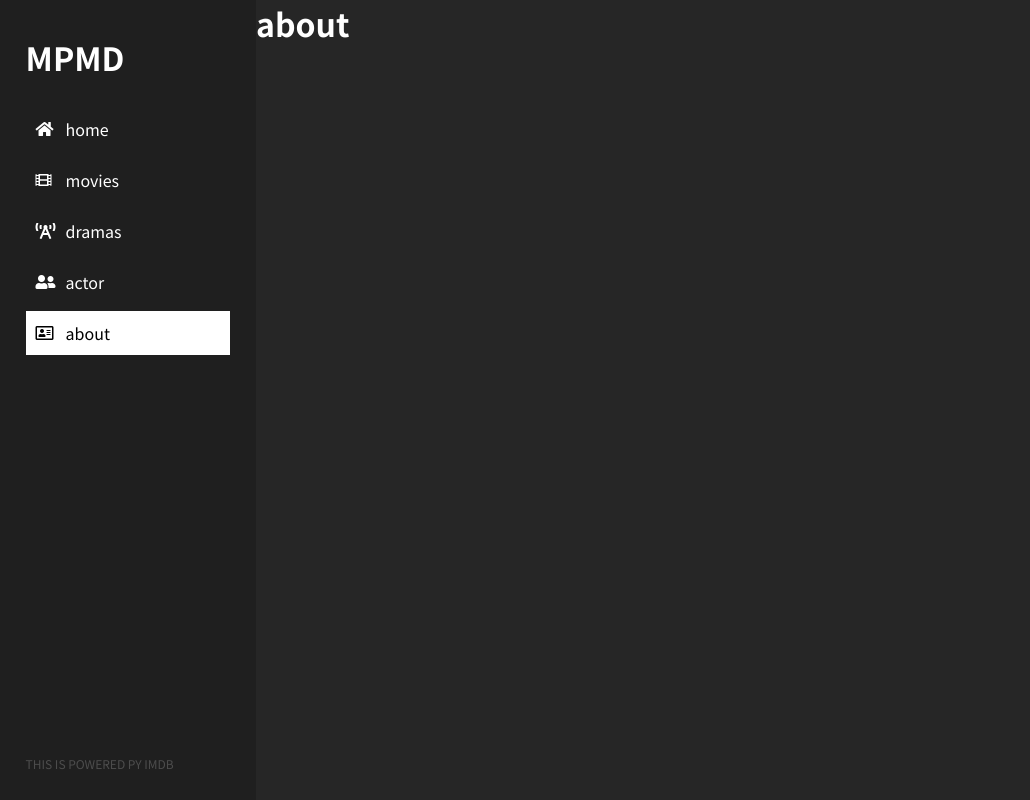
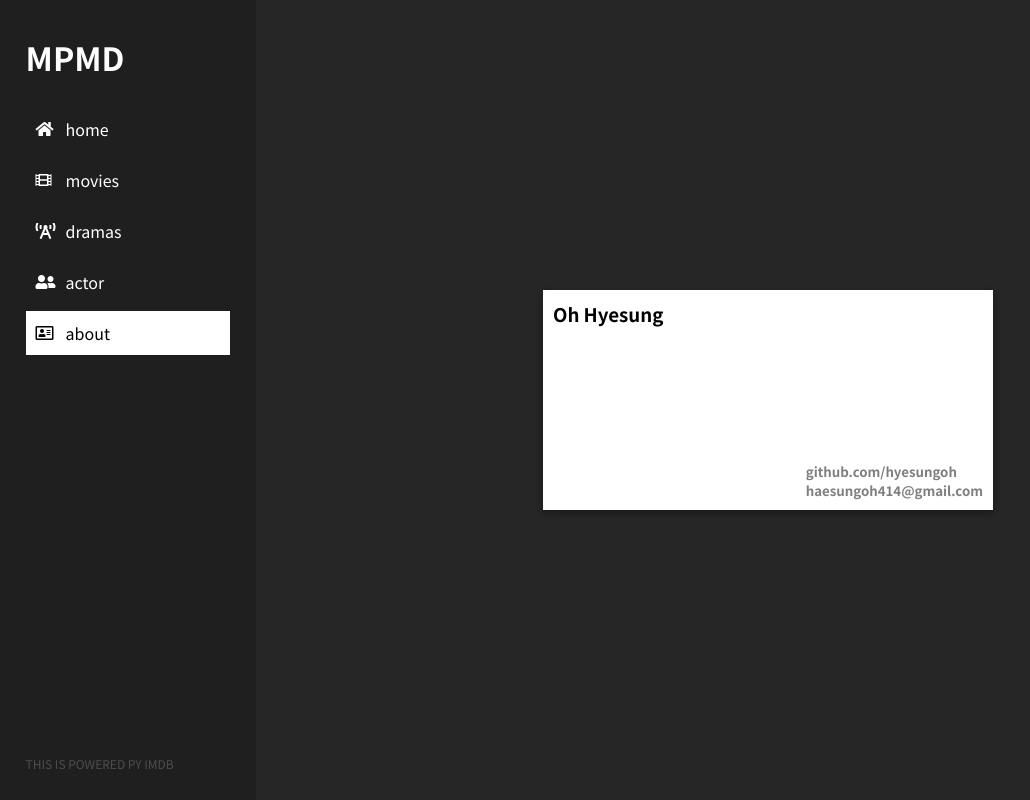
Before and after one commit to hyesungoh/MPMD, a React (Create React App) app in the folder front/: page /about in a window 1280 px wide. Shown: the whole page, without its empty margins (0-1030 px from the left). Built offline with nearby package versions, Linux system fonts and the light colour scheme.

Commit message:
design about component

```diff
--- a/front/src/routes/About/About.css
+++ b/front/src/routes/About/About.css
@@ -0,0 +1,34 @@
+.about {
+    width: 80vw;
+    height: 100vh;
+
+    display: flex;
+    justify-content: center;
+    align-items: center;
+}
+
+.about__card {
+    background-color: white;
+    width: 450px;
+    height: 220px;
+
+    padding: 10px 10px;
+
+    display: flex;
+    flex-direction: column;
+    justify-content: space-between;
+
+    box-shadow: 0 3px 6px rgba(0, 0, 0, 0.16), 0 3px 6px rgba(0, 0, 0, 0.23);
+}
+
+.about__card * {
+    color: black;
+}
+
+.about__card div {
+    align-self: flex-end;
+}
+
+.about__card div h5 {
+    opacity: 0.5;
+}
--- a/front/src/routes/About/About.js
+++ b/front/src/routes/About/About.js
@@ -4,8 +4,14 @@ import "./About.css";
 
 const About = () => {
     return (
-        <div>
-            <h1>about</h1>
+        <div className="about">
+            <div className="about__card">
+                <h3>Oh Hyesung</h3>
+                <div>
+                    <h5>github.com/hyesungoh</h5>
+                    <h5>haesungoh414@gmail.com</h5>
+                </div>
+            </div>
         </div>
     );
 };
```
Also changed, not shown: 1 other file (tests, documents, lock files or other folders).
